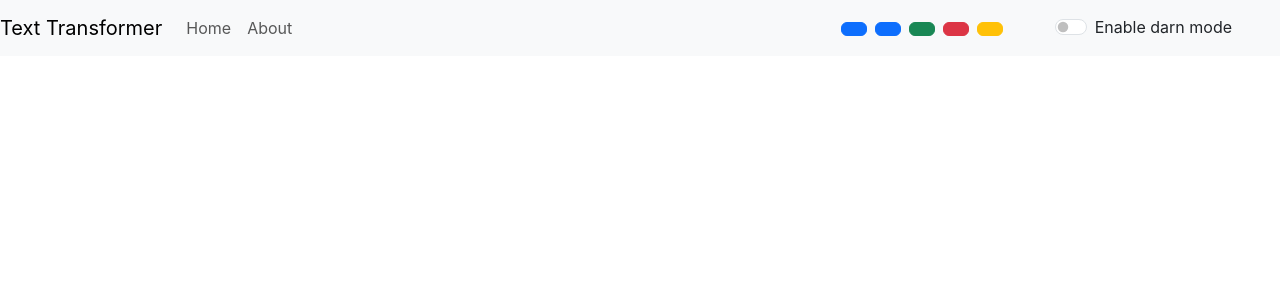
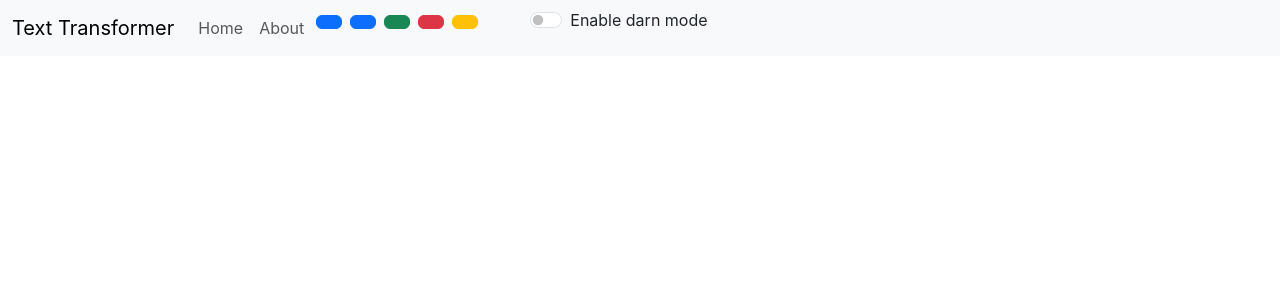
Before and after one commit to dnyanesh1916/Text-Transformer, a React (Create React App) app: page / in a window 1280 px wide. Shown: the top 300 px of the page. Built offline with nearby package versions, Linux system fonts and the light colour scheme.

Commit message:
Update Navbar.js

```diff
--- a/src/component/Navbar.js
+++ b/src/component/Navbar.js
@@ -4,9 +4,9 @@
     return (
       <>
         <nav className={`navbar navbar-expand-lg navbar-${props.mode} bg-${props.mode} py-2`}>
-    <div></div>
+    <div className="container-fluid">
     <a className="navbar-brand" href="/">Text Transformer</a>
-    <button className="navbar-toggler" type="button" data-toggle="collapse" data-target="#navbarSupportedContent" aria-controls="navbarSupportedContent" aria-expanded="false" aria-label="Toggle navigation">
+    <button className="navbar-toggler" type="button" data-bs-toggle="collapse" data-bs-target="#navbarSupportedContent" aria-controls="navbarSupportedContent" aria-expanded="false" aria-label="Toggle navigation">
       <span className="navbar-toggler-icon"></span>
     </button>
 
@@ -18,8 +18,7 @@
         <li className="nav-item">
           <Link className="nav-link" to="/about">About</Link>
         </li>
-      </ul>
-      <div className="d-inline sham ">
+    <div className="d-inline sham ">
           <button className="btn btn-primary m-1" onClick={()=>{props.toggleModem('primary')}} ></button>
           <button className="btn btn-primary m-1" onClick={()=>{props.toggleModem('secondary')}}></button>
           <button className="btn btn-success m-1" onClick={()=>{props.toggleModem('success')}} ></button>
@@ -30,6 +29,9 @@
         <input className='form-check-input' onClick={()=>{props.toggleMode(props.mode==='light'?'dark':'light')}} type='checkbox'/>
         <label className='form-check-label'>Enable darn mode</label>
    </div>
+      </ul>
+
+    </div>
     </div>
   </nav>
   </>
```
